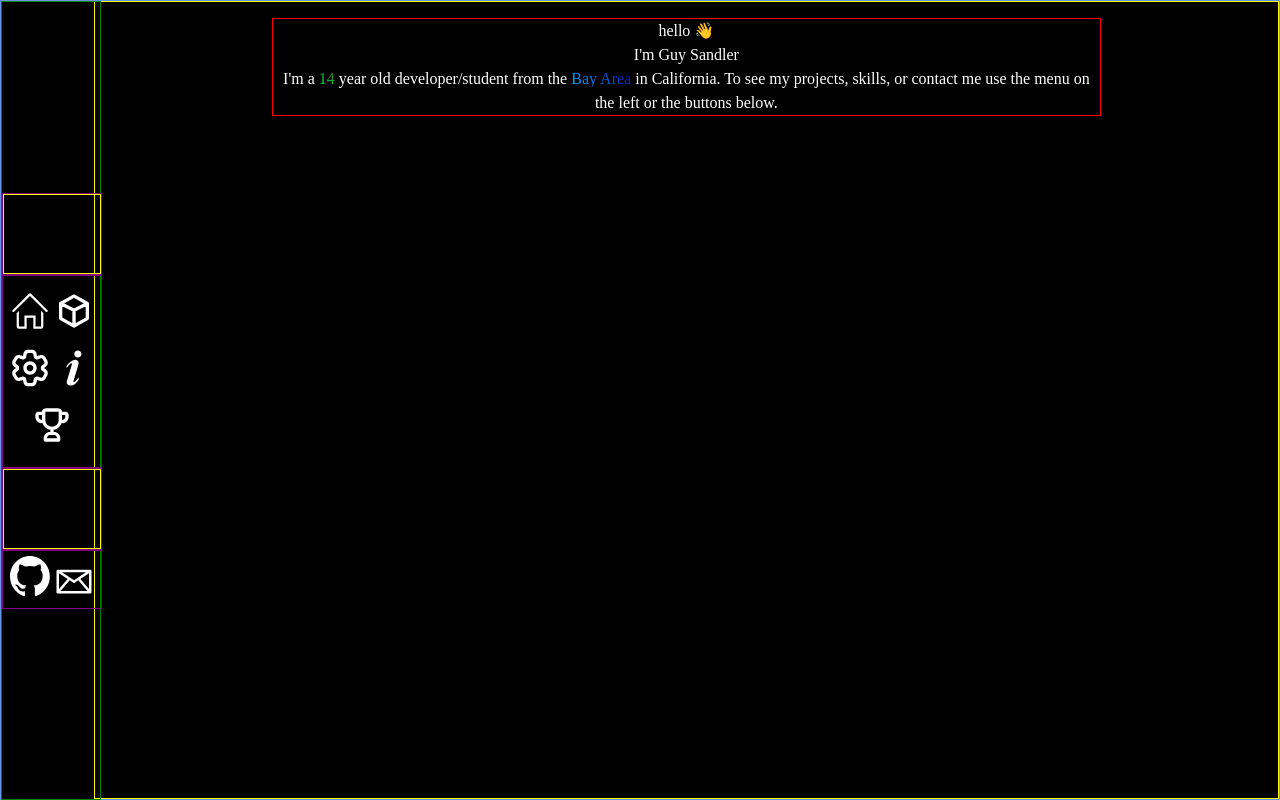
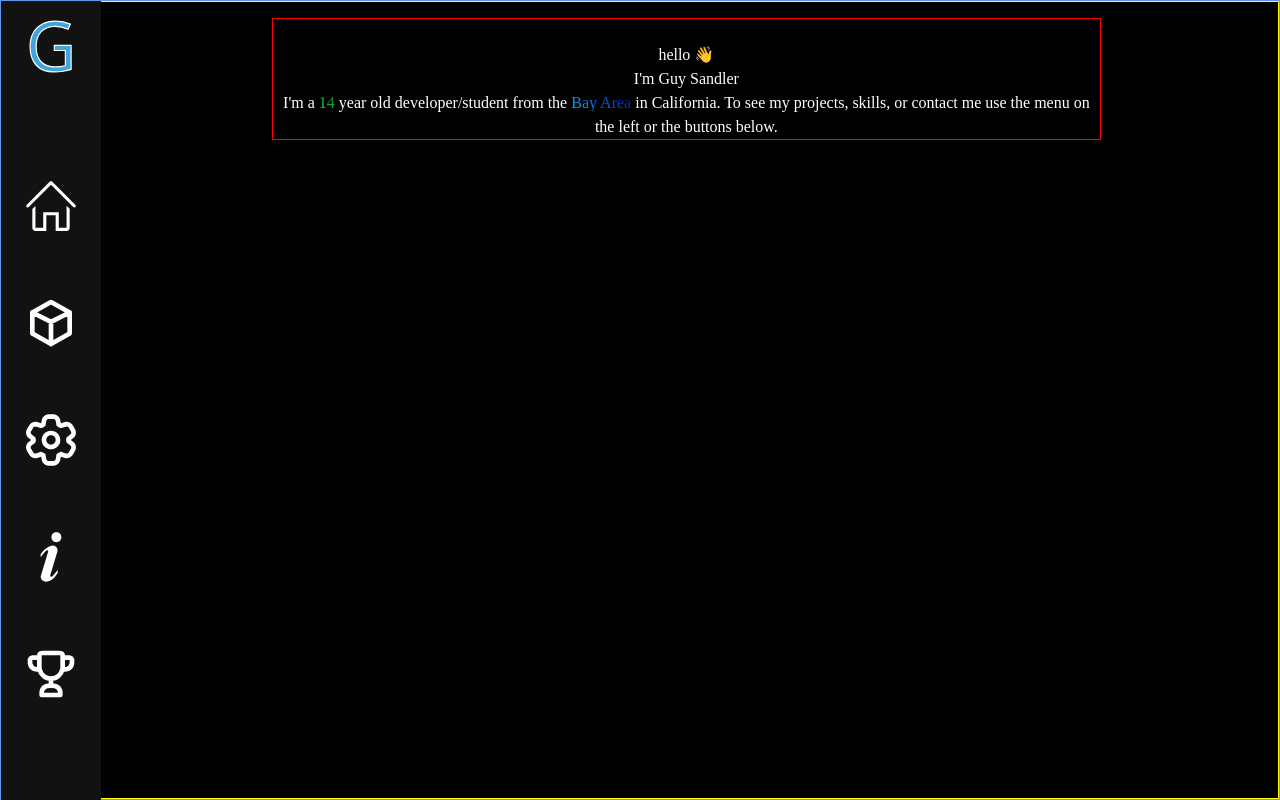
Before and after one commit to GuySandler/portfolio, a SvelteKit app: page / in a window 1280 px wide. Built offline with nearby package versions, Linux system fonts and the light colour scheme.

Commit message:
restarted 2
sidebar cursor effect

```diff
--- a/src/routes/+layout.svelte
+++ b/src/routes/+layout.svelte
@@ -50,10 +50,12 @@
         border: cornflowerblue 1px solid;
         flex-wrap: nowrap;
         justify-content: center;
+
     }
     #item {
         order: 2;
         width: 100%;
+
     }
     #sidebar {
         order: 1;
--- a/src/routes/+page.svelte
+++ b/src/routes/+page.svelte
@@ -9,7 +9,7 @@
 </script>
 <div id="body">
     <center>
-        <div id="box">
+        <div id="box">d
             <h1>hello 👋</h1>
             <h1>I'm Guy Sandler</h1>
             <h2>I'm a <span id="age">14</span> year old developer/student from the <span id="ocean">Bay Area</span> in California. To see my projects, skills, or contact me use the menu on the left or the buttons below.</h2>
@@ -21,6 +21,7 @@
         width: 100%;
         height: 100%;
         border: yellow 1px solid;
+        box-sizing: border-box;
     }
     #box {
         width:70%;
@@ -41,6 +42,7 @@
         background-image: linear-gradient(45deg, rgba(0,255,87,1) 0%, rgba(53,91,16,1) 100%);
         background-clip: text;
         color: transparent;
+
     }
 
 </style>
--- a/src/routes/sidebar.svelte
+++ b/src/routes/sidebar.svelte
@@ -6,14 +6,17 @@
     import awards from '../lib/assets/awards.svg';
     import github from '../lib/assets/github.svg';
     import letter from '../lib/assets/letter.svg';
+    import G1 from '../lib/assets/G1.svg';
+    import G2 from '../lib/assets/G2.svg';
 
     let MouseX = 0;
     let MouseY = 0;
     function handleMouseMove(e) {
-        MouseX = e.clientX;
-        MouseY = e.clientY;
+        MouseX = e.clientX-350;
+        MouseY = e.clientY-350;
     }
-    $: angle = Math.atan2(MouseY - 0, MouseX - 0) * (180 / Math.PI); // Assuming element is centered at (150, 150)
+    $: Geffectx = MouseX/50;
+    $: Geffecty = MouseY/50;
 </script>
 
 <svelte:window on:mousemove={handleMouseMove}/>
@@ -21,13 +24,12 @@
 <main>
     <center>
         <div id="container">
-<!--            <div class="item order-1">-->
-<!--                <div id="logoBox">-->
-<!--                    <h1 id="logo" style="transform: rotate3d(0, 0, 1, {angle}deg);">G</h1>-->
-<!--                    <h1 style="color:white;">{MouseX}</h1>-->
-<!--                    <h1 style="color:white;">{MouseY}</h1>-->
-<!--                </div>-->
-<!--            </div>-->
+            <div class="item order-1">
+                <div id="logoBox">
+                    <img style="fill:white;z-index: 1" alt="G" src={G1} />
+                    <img style="position:absolute;z-index: 0;top:{Geffecty}px;left:{Geffectx}px;" alt="G" src={G2} />
+                </div>
+            </div>
             <div class="item order-2">
                 <div id="spacer"></div>
             </div>
@@ -45,7 +47,7 @@
             </div>
             <div class="item order-5">
                 <div id="contact">
-                    <button><img class="image" alt="github" src={github} /></button>
+                    <button><img id="git" style="width:7vh;height:7vh;margin-bottom: 5px;margin-top: 30px" alt="github" src={github} /></button>
                     <button><img class="image" alt="email" src={letter} /></button>
                 </div>
             </div>
@@ -57,35 +59,56 @@
     #container {
         position: absolute;
         display: flex;
-        width: 10%;
-        min-width: 100px;
-        max-width: 100px;
+        /*width: 10%;*/
+        width: 100px;
         height: 99.9vh;
-        border: green 1px solid;
         justify-content: center;
-        flex-flow: column wrap;
-
+        flex-flow: row wrap;
+        overflow-y: scroll;
+        /*overflow-x: hidden;*/
+        background-color: #121212;
+        overflow-x: hidden;
     }
     .item {
         width: 100px;
-        border: purple 1px solid;
-    }
-    #logo {
-        color:white;
-        font-size: xx-large;
+        /*border: purple 1px solid;*/
+        margin-right: auto;
     }
     #spacer {
-        height: 10vh;
-        border: yellow 1px solid;
+        height: 5vh;
     }
     .image {
-        width:5vh;
-        height:5vh;
+        width:7vh;
+        height:7vh;
         margin-bottom: 5px;
         margin-top: 5px;
+        min-height: 100px;
+        /*margin-left: 7px;*/
+    }
+    @keyframes buttonHover {
+         from{transform: translate(0, 0px);}
+         to{transform: translate(0, -10px);}
+     }
+    .image:hover, #git:hover {
+        filter: drop-shadow(0 0 2em #747bff);
+        /*transform: translate(0, -10px);*/
+        animation: 3s ease-in-out 1s 2 reverse both paused buttonHover;
     }
     #menu {
         margin-bottom: 10px;
         margin-top: 10px;
     }
+    ::-webkit-scrollbar {
+        width: 5px;
+
+    }
+    ::-webkit-scrollbar-track {
+        background: #404040;
+    }
+    ::-webkit-scrollbar-thumb {
+        background: #888;
+    }
+    ::-webkit-scrollbar-thumb:hover {
+        background: #555;
+    }
 </style>
```
Also changed, not shown: src/lib/assets/G1.svg (added), src/lib/assets/G2.svg (added).
